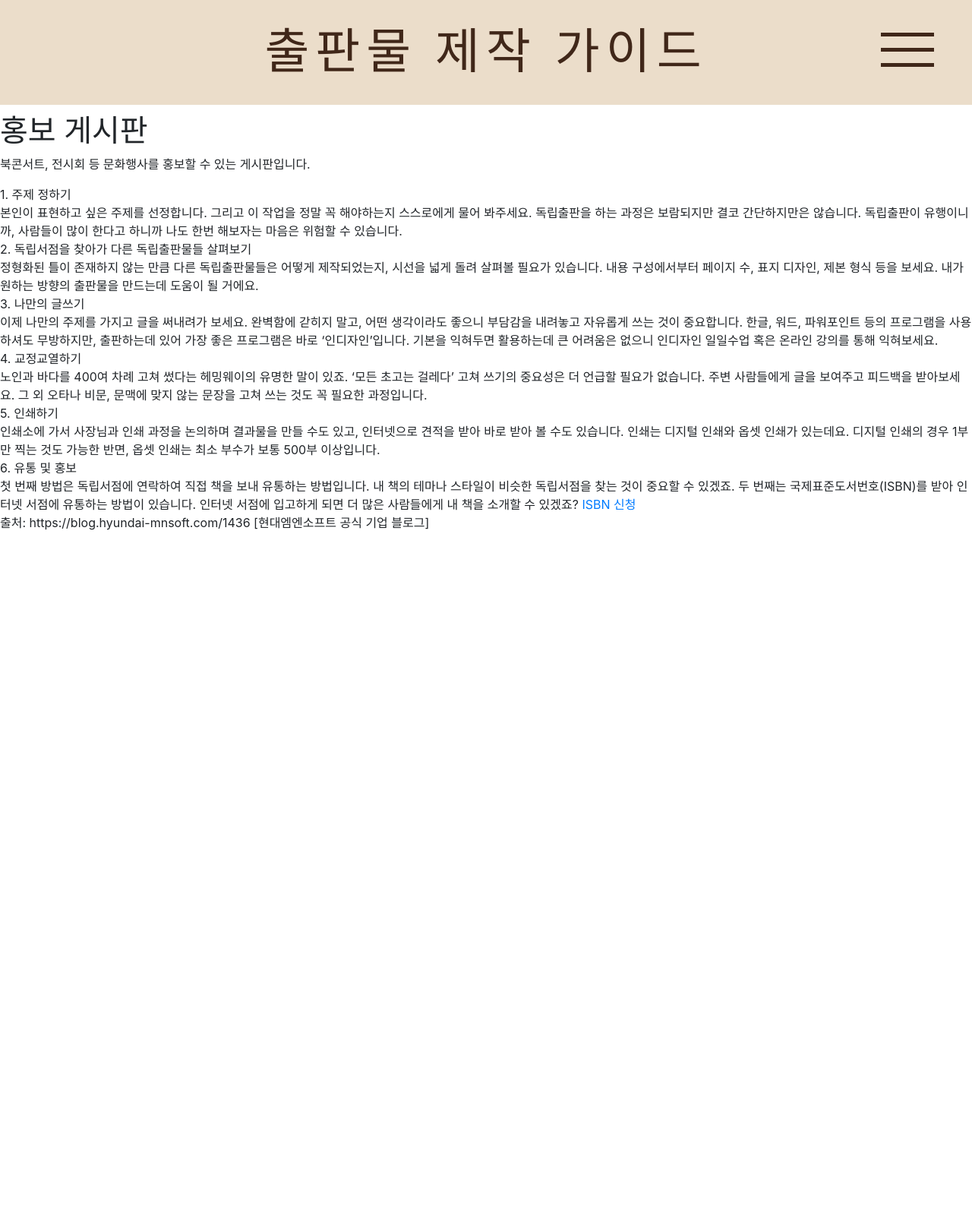
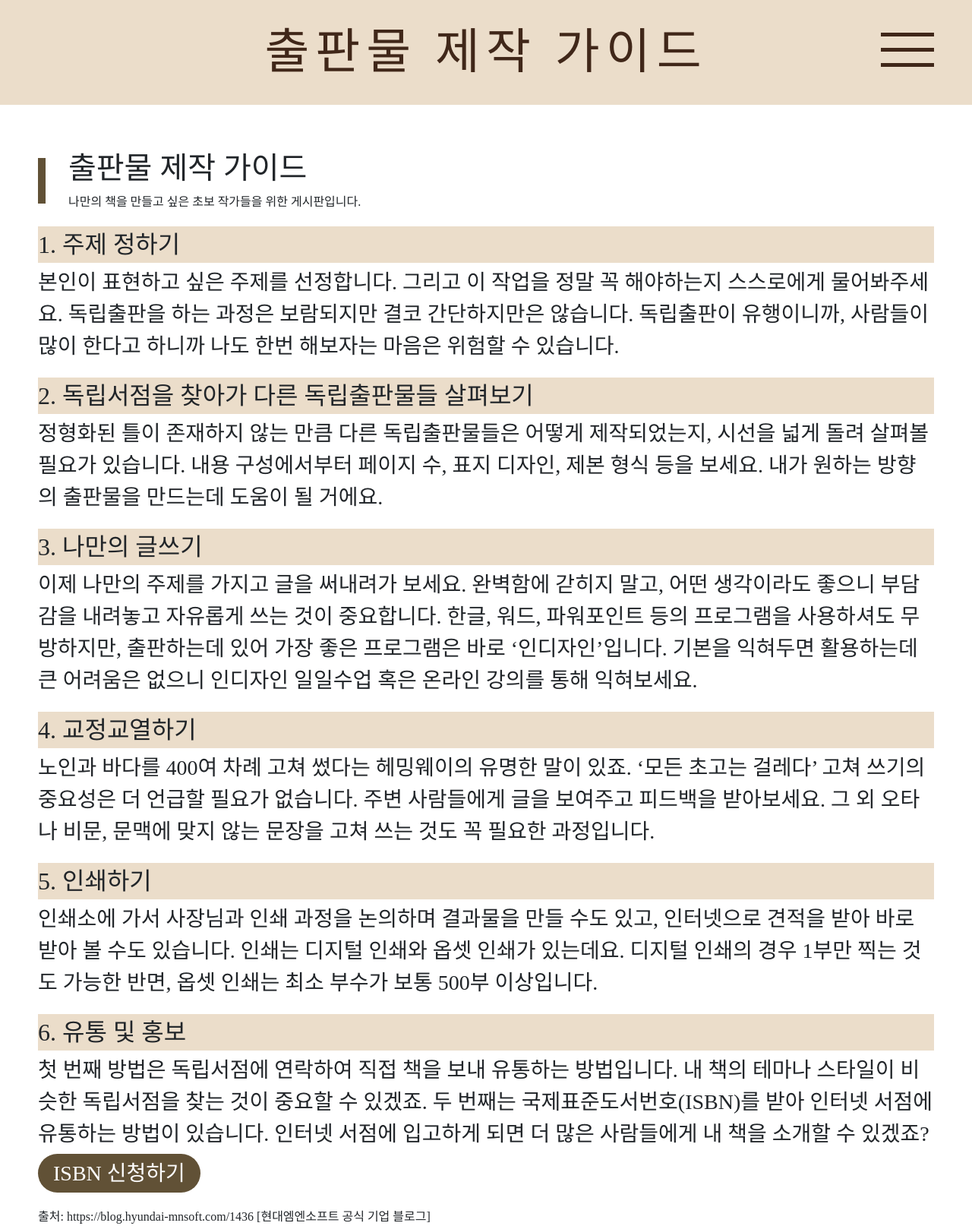
Before and after one commit to doewanju/dnbook, a Django app: page /others/guide/ in a window 1280 px wide. Shown: the whole page at 76% size. Before the commit the page ends 698 px from the top, so only its background shows below. Run offline with Django 3.2, Linux system fonts and the light colour scheme; some libraries are stand-ins or nearby versions; some web fonts are replaced.

Commit message:
guide 1차 완성

```diff
--- a/others/static/css/guide.css
+++ b/others/static/css/guide.css
@@ -1,7 +1,13 @@
 @font-face { font-family: 'YiSunShinDotumM'; src: url('https://cdn.jsdelivr.net/gh/projectnoonnu/noonfonts_two@1.0/YiSunShinDotumM.woff') format('woff'); font-weight: normal; font-style: normal; }
 @font-face { font-family: 'BBTreeGL'; src: url('https://cdn.jsdelivr.net/gh/projectnoonnu/noonfonts_nine_@1.1/BBTreeGL.woff') format('woff'); font-weight: normal; font-style: normal; }
 
-body{
+/* body{
+    font-family: 'YiSunShinDotumM';
+} */
+.guide{
+    padding-left: 50px;
+    padding-right: 50px;
+    padding-top: 50px;
     font-family: 'YiSunShinDotumM';
 }
 .square{
@@ -9,7 +15,28 @@ body{
     width: 10px;
     height: 60px;
     background-color: #615136;
+    margin-top: 10px;
 }
 .ment{
     margin-left: 40px;
 }
+.title{
+    font-size: 32px;
+    margin-top: 20px;
+    background-color: #EBDDCA;
+}
+.content{
+    font-size: 28px;
+    margin-top: 5px;
+}
+a.isbn{
+    font-size: 28px;
+    text-align: center;
+    background-color: #615136;
+    padding: 10px 20px;
+    color: white;
+    border-radius: 100px;
+}
+div.isbn{
+    margin-top: 10px;
+}
--- a/others/templates/guide.html
+++ b/others/templates/guide.html
@@ -4,18 +4,18 @@
     {% block content %}
     {% load staticfiles %}
     <head>
-        {% comment %} <link rel="stylesheet" type="text/css" href="{% static 'css/guide.css' %}"> {% endcomment %}
+        <link rel="stylesheet" type="text/css" href="{% static 'css/guide.css' %}">
     </head>
-    <body>
+    <body><div class="guide">
     <div class="square"></div>
-    <h1 class="ment">홍보 게시판</h1>
-    <p class="ment">북콘서트, 전시회 등 문화행사를 홍보할 수 있는 게시판입니다.</p>
+    <h1 class="ment">출판물 제작 가이드</h1>
+    <p class="ment">나만의 책을 만들고 싶은 초보 작가들을 위한 게시판입니다.</p>
 
         <div class="title">
             1. 주제 정하기
         </div>
         <div class="content">
-            본인이 표현하고 싶은 주제를 선정합니다. 그리고 이 작업을 정말 꼭 해야하는지 스스로에게 물어 봐주세요. 독립출판을 하는 과정은 보람되지만 결코 간단하지만은 않습니다. 독립출판이 유행이니까, 사람들이 많이 한다고 하니까 나도 한번 해보자는 마음은 위험할 수 있습니다.
+            본인이 표현하고 싶은 주제를 선정합니다. 그리고 이 작업을 정말 꼭 해야하는지 스스로에게 물어봐주세요. 독립출판을 하는 과정은 보람되지만 결코 간단하지만은 않습니다. 독립출판이 유행이니까, 사람들이 많이 한다고 하니까 나도 한번 해보자는 마음은 위험할 수 있습니다.
         </div>
         <div class="title">
             2. 독립서점을 찾아가 다른 독립출판물들 살펴보기
@@ -48,9 +48,13 @@
         <div class="content">
                 첫 번째 방법은 독립서점에 연락하여 직접 책을 보내 유통하는 방법입니다. 내 책의 테마나 스타일이 비슷한 독립서점을 찾는 것이 중요할 수 있겠죠.
                 두 번째는 국제표준도서번호(ISBN)를 받아 인터넷 서점에 유통하는 방법이 있습니다. 인터넷 서점에 입고하게 되면 더 많은 사람들에게 내 책을 소개할 수 있겠죠?
-                <a href="https://seoji.nl.go.kr:444/front/isbn/info/page2_1_1.jsp">ISBN 신청</a>
         </div>
+        <div class="isbn">
+        <a href="https://seoji.nl.go.kr:444/front/isbn/info/page2_1_1.jsp" class="isbn">ISBN 신청하기</a>
+        </div>
+    <br>
      출처: https://blog.hyundai-mnsoft.com/1436 [현대엠엔소프트 공식 기업 블로그]
+    </div>
     </body>
     {% endblock %}
 </html>
```
